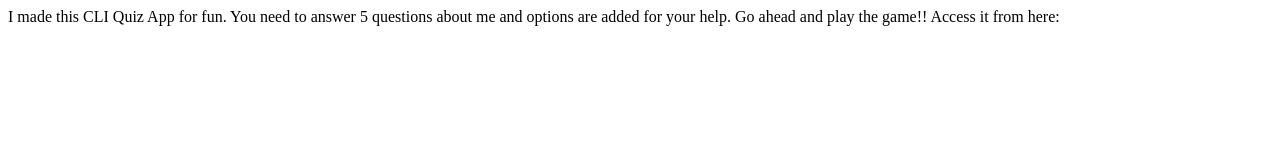
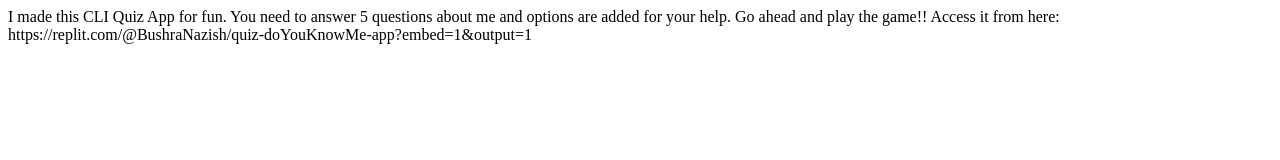
Before and after one commit to BushraNazish/do-you-know-me-quiz, a plain HTML site: page index.html in a window 1280 px wide. Drawn offline with Linux system fonts and the light colour scheme.

Commit message:
docs: fixed

```diff
--- a/index.html
+++ b/index.html
@@ -12,6 +12,6 @@
     You need to answer 5 questions about me and options are added for your help.
 
     Go ahead and play the game!!
-    Access it from here: <a href=”https://replit.com/@BushraNazish/quiz-doYouKnowMe-app?embed=1&output=1”></a>
+    Access it from here: https://replit.com/@BushraNazish/quiz-doYouKnowMe-app?embed=1&output=1
 </body>
 </html>
```
